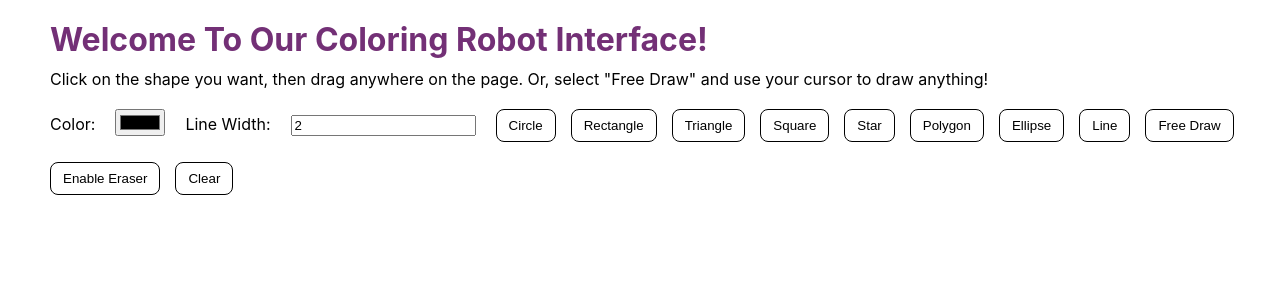
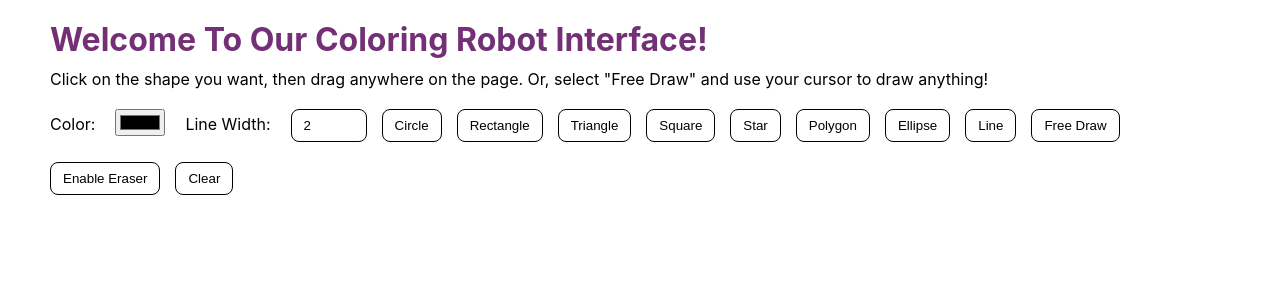
Before and after one commit to zephtao/cse481, a React (Create React App) app in the folder capstone481/: page / in a window 1280 px wide. Shown: the top 300 px of the page. Built offline with nearby package versions, Linux system fonts and the light colour scheme.

Commit message:
small button change

```diff
--- a/capstone481/src/App.js
+++ b/capstone481/src/App.js
@@ -112,6 +112,7 @@ function App() {
           />
           <label>Line Width:</label>
           <input
+              className="normal-input"
               type="number"
               value={lineWidth}
               onChange={(e) => setLineWidth(e.target.value)}
--- a/capstone481/src/index.css
+++ b/capstone481/src/index.css
@@ -27,6 +27,17 @@ h1 {
   border-radius: 8px;
 }
 
+.normal-input {
+  border: 1.5px solid black;
+  background-color: transparent;
+  padding: 8px 12px;
+  color: black;
+  cursor: pointer;
+  margin-right: 5px;
+  border-radius: 8px; /* Adjust the border-radius as needed */
+  width: 50px; /* Adjust the width as needed */
+}
+
 * {
   margin: 10px;
 }
```
